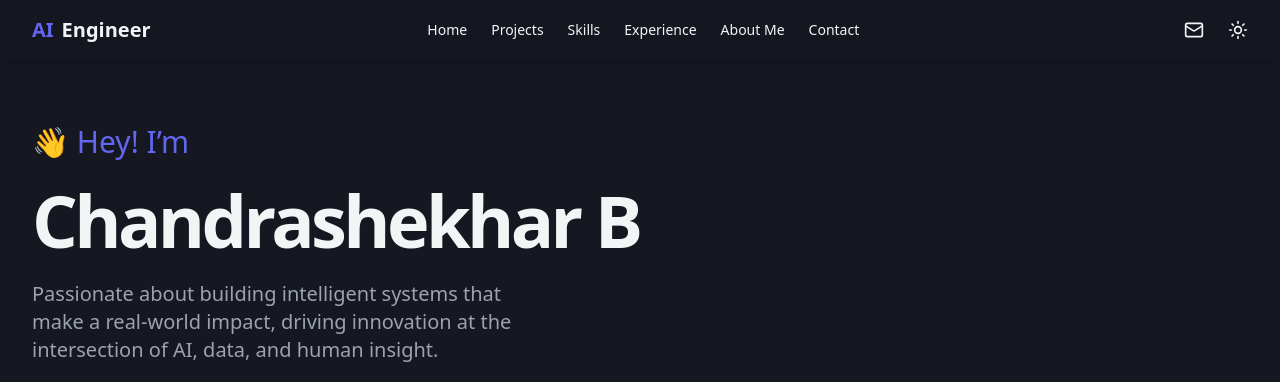
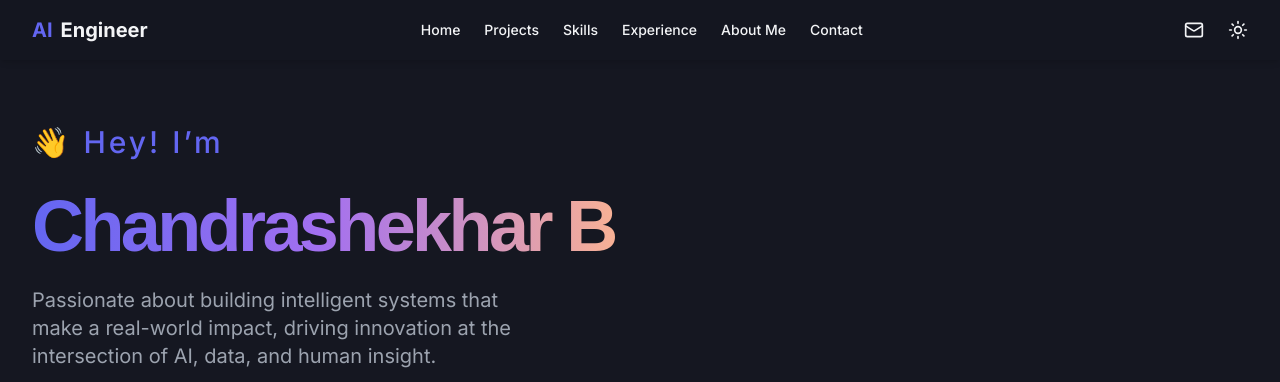
Before and after one commit to chandhu1255/My-Portfolio, a plain HTML site: page index.html in a window 1280 px wide. Shown: the top 382 px of the page. Drawn offline with nearby package versions, Linux system fonts and the light colour scheme; some icons are missing; files whose address does not match are found by name.

Commit message:
Fix: Restructured repository root and updated CSS path for deployment

```diff
--- a/index.html
+++ b/index.html
@@ -14,7 +14,7 @@
     <!--
       UPDATED: Link to your external main.css file
     -->
-    <link rel="stylesheet" href="../styles/main.css">
+    <link rel="stylesheet" href="styles/main.css">
 
 </head>
 <!-- CHANGE: Set background to the new 'dark-bg' color -->
```
Also changed, not shown: public/Vllm_project.png (renamed from portfolio/Vllm_project.png), styles/main.css (renamed from style.css), 6 other files.
